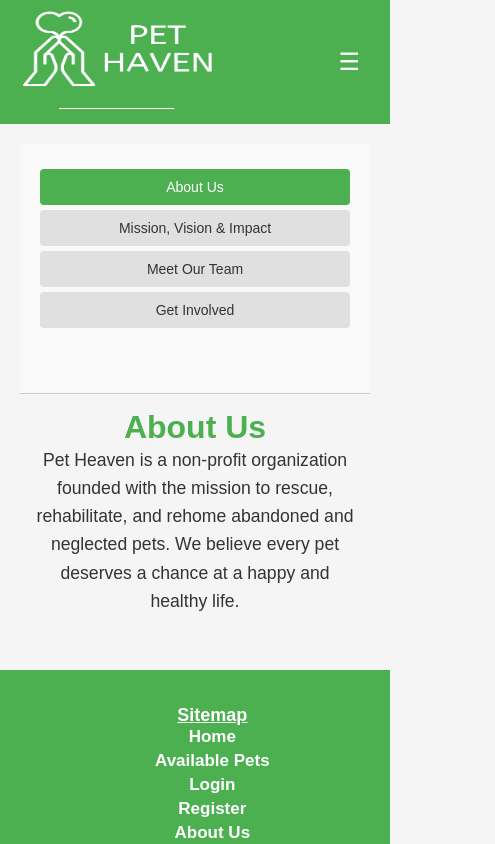
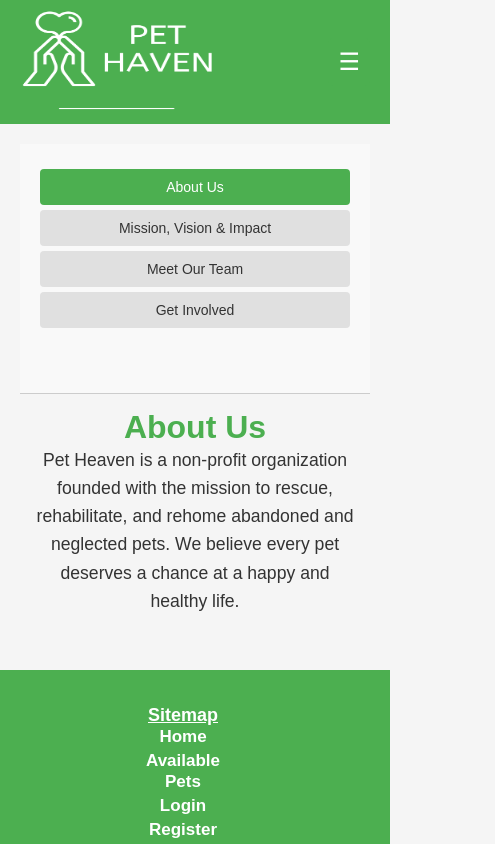
Before and after one commit to OCodeJK/pet-heaven, a React (Create React App) app: page /about in a window 390 px wide. Shown: the top 844 px of the page, 495 px wide, since content can reach past the window. Built offline with nearby package versions, Linux system fonts and the light colour scheme.

Commit message:
css changes

```diff
--- a/src/components/Footer.css
+++ b/src/components/Footer.css
@@ -10,6 +10,7 @@ footer {
 .footer_container {
     padding: 20px 0 40px 0;
     margin: 0 20px;
+    margin-bottom: 30px;
     display: flex;
     align-items: center;
 }
@@ -24,12 +25,12 @@ footer {
 }
 
 .footer_middle {
-    width: 100%;
-    height: 150px;
+    width: 40%;
+    height: 140px;
     font-size: 18px;
     text-decoration: none;
     display:flex;
-    margin-left: 130px;
+    margin-left: 110px;
 }
 
 .footer_middle span a{
@@ -96,8 +97,13 @@ footer {
 
     .footer_middle span{
         text-align: center;
-        display:block;
         margin-bottom: 30px;
     }
 
 }
+
+@media (max-width: 768px){
+    .footer_middle span{
+        margin-right: 40px;
+    }
+}
--- a/src/components/Footer.js
+++ b/src/components/Footer.js
@@ -36,7 +36,6 @@ const Footer = () => {
                         {!loggedInUser && <p><Link to="/login">Login</Link></p>}
                         {!loggedInUser && <p><Link to="/register">Register</Link></p>}
                         {loggedInUser && <p><Link to="/" onClick={handleLogout}>Logout</Link></p>}
-                        <p><Link to="/about">About Us</Link></p>
                     </span>
                 </span>
 
```
